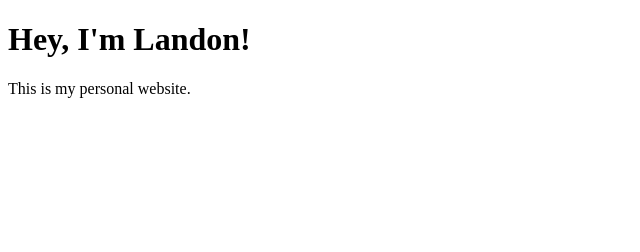
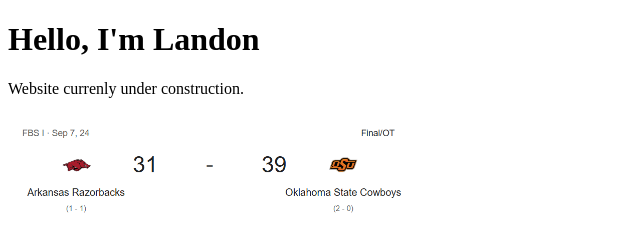
Before and after one commit to landonberry/landonberry.github.io, a plain HTML site: page index.html in a window 1280 px wide. Shown: the whole page, without its empty margins (0-640 px from the left). Drawn offline with Linux system fonts and the light colour scheme.

Commit message:
Updated homepage and image

```diff
--- a/index.html
+++ b/index.html
@@ -4,7 +4,8 @@
   <title>Landon's Website</title>
 </head>
 <body>
-  <h1>Hey, I'm Landon!</h1>
-  <p>This is my personal website.</p>
+  <h1>Hello, I'm Landon</h1>
+  <p>Website currenly under construction.</p>
+  <img src="OSUHogsScore.png" alt="Score: OSU vs Arkansas" width="400">
 </body>
 </html>
```
Also changed, not shown: OSUHogsScore.png (added).
